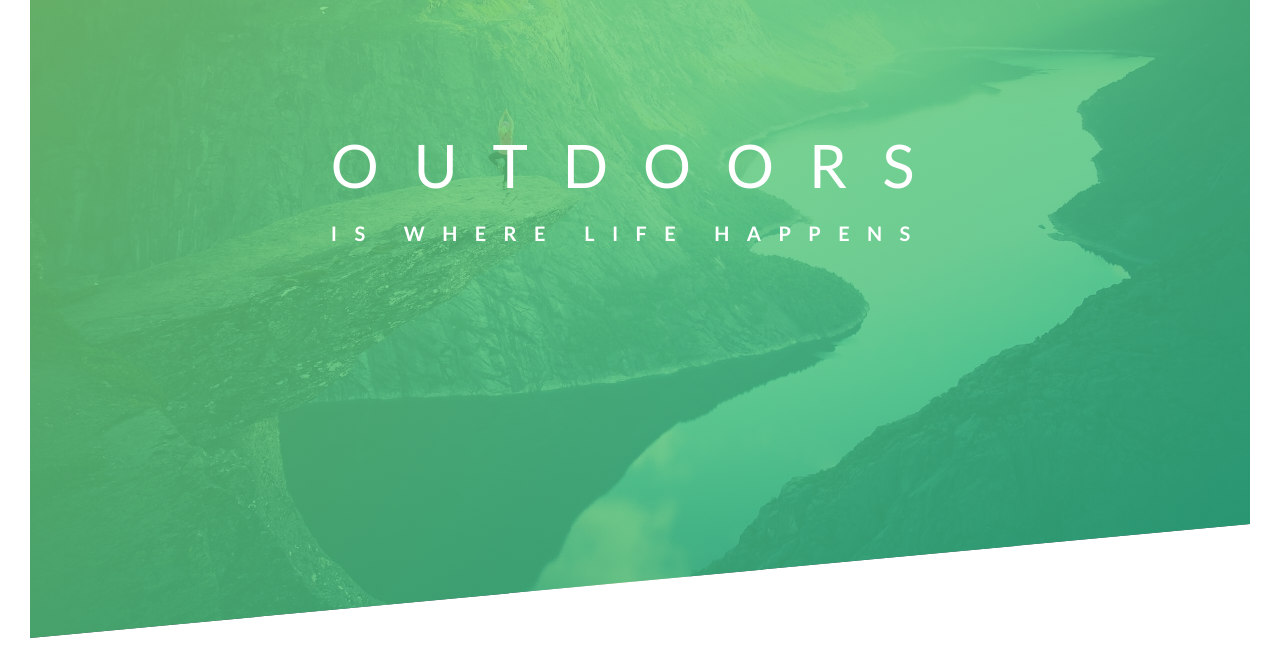
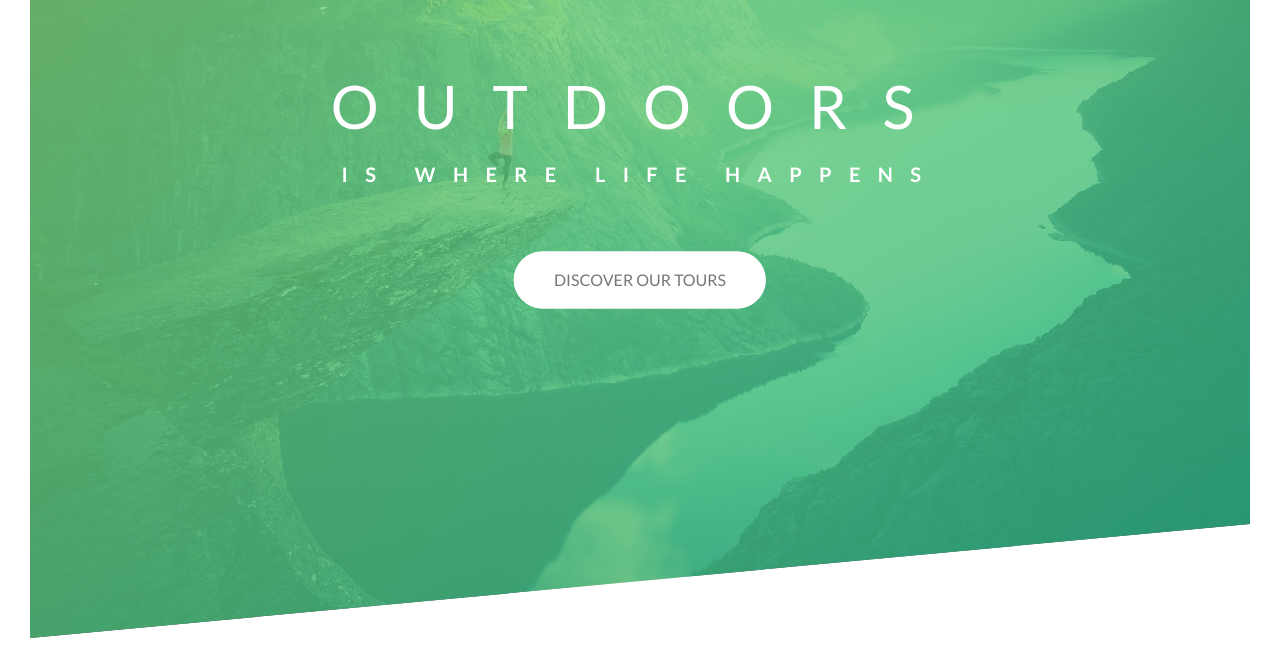
Before and after one commit to Kevin-A-Stevens/advanced-css, a plain HTML site: page Natours/starter/index.html in a window 1280 px wide. Shown: the part 152-820 px from the top of the page. Drawn offline with Linux system fonts and the light colour scheme; files that its build step writes are made by us from their sources.

Commit message:
Added animations to header

```diff
--- a/Natours/starter/css/style.css
+++ b/Natours/starter/css/style.css
@@ -54,11 +54,14 @@
     top: 40%;
     left: 50%;
     transform: translate(-50%, -50%);
+    text-align: center;
 }
 
 .heading-primary {
     color: #fff;
     text-transform: uppercase;
+    backface-visibility: hidden;
+    margin-bottom: 60px;
 }
 
 .heading-primary-main {
@@ -66,6 +69,9 @@
     font-size: 60px;
     font-weight: 400;
     letter-spacing: 35px;
+
+    animation-name: moveInLeft;
+    animation-duration: 1s;
 }
 
 .heading-primary-sub {
@@ -73,4 +79,99 @@
     font-size: 20px;
     font-weight: 700;
     letter-spacing: 17.4px;
+
+    animation-name: moveInRight;
+    animation-duration: 1s;
 }
+
+/* Animations for header */
+
+@keyframes moveInLeft {
+    0% {
+        opacity: 0;
+        transform: translateX(-100px);
+    }
+    80% {
+        transform: translateX(10px);
+    }
+    100% {
+        opacity: 1;
+        transform: translate(0);
+    }
+}
+@keyframes moveInRight {
+    0% {
+        opacity: 0;
+        transform: translateX(100px);
+    }
+    80% {
+        transform: translateX(-10px);
+    }
+    100% {
+        opacity: 1;
+        transform: translate(0);
+    }
+}
+
+@keyframes moveInBottom {
+    0% {
+        opacity: 0;
+        transform: translateY(100px);
+    }
+    100% {
+        opacity: 1;
+        transform: translate(0);
+    }
+}
+
+.btn:link, .btn:visited {
+    text-transform: uppercase;
+    text-decoration: none;
+    padding: 15px 40px;
+    display: inline-block;
+    border-radius: 100px;
+    transition: all .2s;
+    position: relative;
+}
+
+.btn:hover {
+    transform: translateY(-3px);
+    box-shadow: 0 10px 20px rgba(0,0,0,0.2);
+}
+
+.btn:active {
+    transform: translateY(-1px);
+    box-shadow: 0 5px 10px rgba(0,0,0,0.2);
+}
+
+.btn-white {
+    background-color: #fff;
+    color: #777;
+}
+
+.btn::after {
+    content: "";
+    display: inline-block;
+    height: 100%;
+    width: 100%;
+    border-radius: 100px;
+    position: absolute;
+    top: 0;
+    left: 0;
+    z-index: -1;
+    transition: all .4s;
+}
+
+.btn-white::after {
+    background-color: #fff;
+}
+
+.btn:hover::after {
+    transform: scale(1.5);
+    opacity: 0;
+}
+
+.btn-animated {
+    animation: moveInBottom .5s ease-out .75s;
+    animation-fill-mode: backwards;
+}
--- a/Natours/starter/index.html
+++ b/Natours/starter/index.html
@@ -25,6 +25,7 @@
                 <span class="heading-primary-main">Outdoors</span>
                 <span class="heading-primary-sub">is where life happens</span>
             </h1>
+            <a href="#" class="btn btn-white btn-animated">Discover our tours</a>
         </div>
     </header>
 
```
